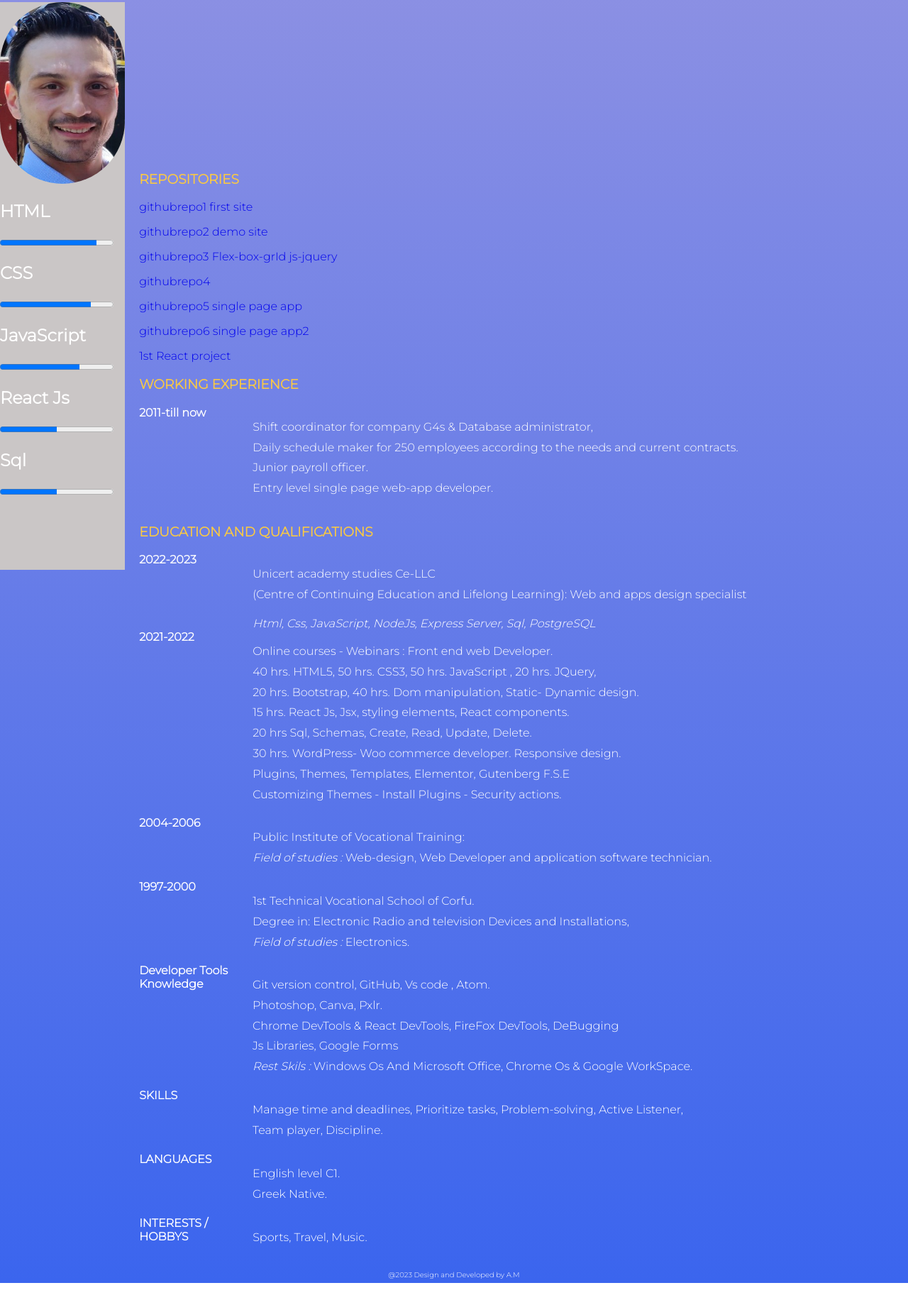
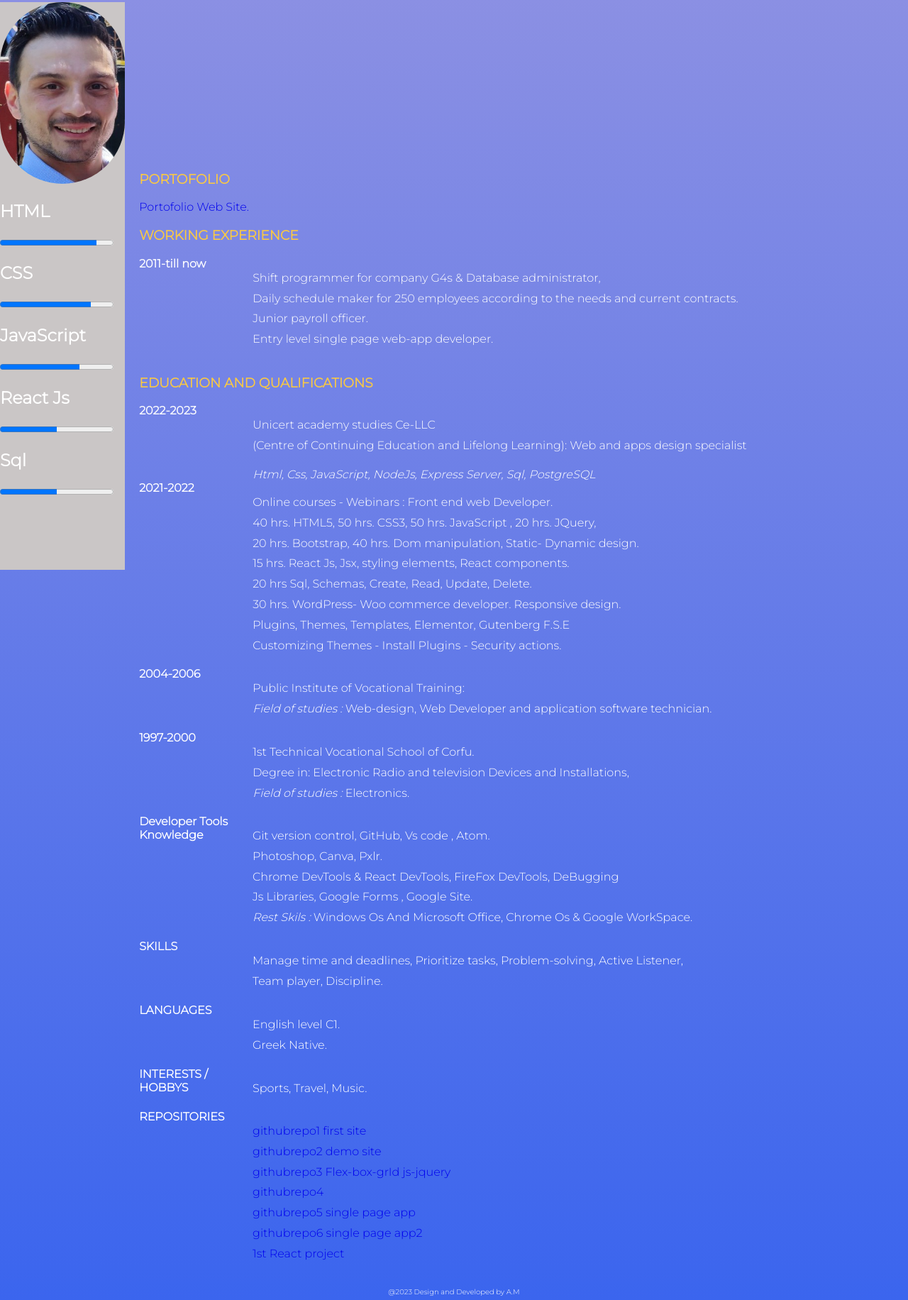
Before and after one commit to alexandrosmrv/curriculum-vitae, a plain HTML site: page index.html in a window 1280 px wide. Shown: the part 188-2020 px from the top of the page at 71% size. Before the commit the page ends 1996 px from the top, so only its background shows below. Drawn offline with nearby package versions, Linux system fonts and the light colour scheme.

Commit message:
Add files via upload

```diff
--- a/index.html
+++ b/index.html
@@ -55,16 +55,10 @@
     </div>
     </div>
      <div class="mainMenu">
-        <h3>REPOSITORIES</h3>
+        <h3>PORTOFOLIO</h3>
         <div id="repositoryid" class="repositories" data-aos="fade-up"
         data-aos-duration="3000">
-            <a href="https://alexandrosmrv.github.io/Demo./">githubrepo1 first site</a>
-            <a href="https://alexandrosmrv.github.io/btstrap.jquery-demo/">githubrepo2 demo site</a>
-            <a href="https://alexandrosmrv.github.io/flex_grid/">githubrepo3 Flex-box-grId js-jquery</a>
-            <a href="https://alexandrosmrv.github.io/tind_vanillaJs/">githubrepo4</a>
-            <a href="https://alexandrosmrv.github.io/checkList_Spv/">githubrepo5 single page app</a>
-            <a href="https://alexandrosmrv.github.io/overtimecheck/">githubrepo6 single page app2</a>
-            <a href="https://github.com/alexandrosmrv/reactDemoSinglePage">1st React project</a>
+        <a href="https://alexandrosmrv.github.io/portofolioWebsite/">Portofolio Web Site.</a>
         </div>
         <div>
             <h3>WORKING EXPERIENCE</h3>
@@ -75,7 +69,7 @@
                  <strong>2011-till now </strong>
                 </div>
                 <div>
-                    <p>Shift coordinator for company G4s & Database administrator,
+                    <p>Shift programmer for company G4s & Database administrator,
                         <br>Daily schedule maker for 250 employees according to the needs and current contracts.
                         <br>Junior payroll officer. <br>Entry level single page web-app developer.
                     </p>
@@ -140,7 +134,7 @@
                         <br>
                         Chrome DevTools & React DevTools, FireFox DevTools, DeBugging
                         <br>
-                            Js Libraries, Google Forms
+                            Js Libraries, Google Forms , Google Site.
                         <br><i>Rest Skils :</i> Windows Os And Microsoft Office, Chrome Os & Google WorkSpace.
 
                     </p>
@@ -172,14 +166,34 @@
         <div>
             <strong>INTERESTS / HOBBYS</strong>
         </div>
-        <div >
+        <div data-aos="flip-right"
+        data-aos-easing="ease-out-cubic"
+        data-aos-duration="2000">
             <p>
                 Sports, Travel, Music.
+            </p>
+        </div>
+        <div>
+            <strong>REPOSITORIES</strong>
+        </div>
+        <div data-aos="flip-left"
+        data-aos-easing="ease-out-cubic"
+        data-aos-duration="2000">
+            <p>
+            <a href="https://alexandrosmrv.github.io/Demo./">githubrepo1 first site</a></br>
+            <a href="https://alexandrosmrv.github.io/btstrap.jquery-demo/">githubrepo2 demo site</a></br>
+            <a href="https://alexandrosmrv.github.io/flex_grid/">githubrepo3 Flex-box-grId js-jquery</a></br>
+            <a href="https://alexandrosmrv.github.io/tind_vanillaJs/">githubrepo4</a></br>
+            <a href="https://alexandrosmrv.github.io/checkList_Spv/">githubrepo5 single page app</a></br>
+            <a href="https://alexandrosmrv.github.io/overtimecheck/">githubrepo6 single page app2</a></br>
+            <a href="https://github.com/alexandrosmrv/reactDemoSinglePage">1st React project</a>
+
             </p>
         </div>
           </div>
 
     </div>
+
 
 
      <footer>@2023 Design and Developed by A.M</footer>
--- a/styles.css
+++ b/styles.css
@@ -59,6 +59,9 @@ a:link{
   background-color: transparent;
   text-decoration: none;
 }
+a:hover{
+  color:aquamarine
+}
 .mainMenu{
  display: inline-flex;
  flex-direction:column;
```
